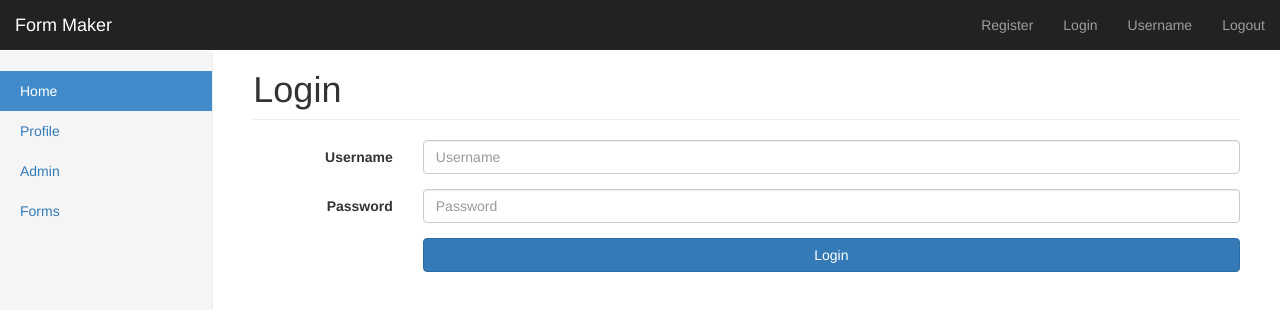
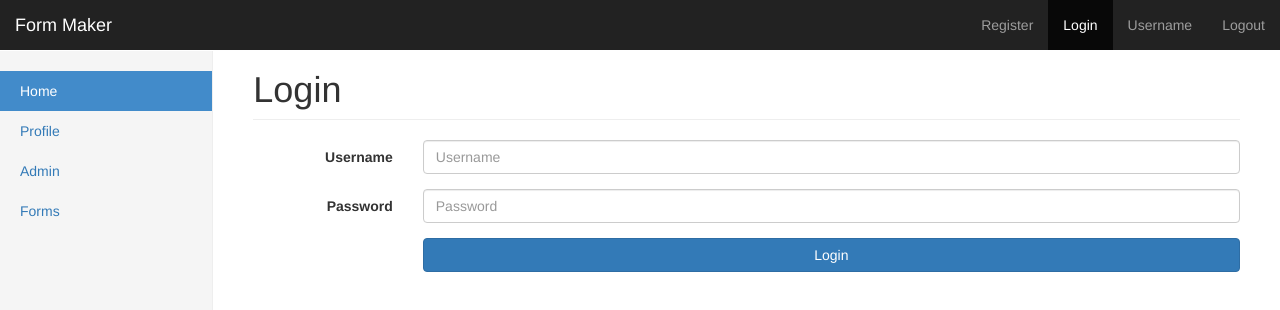
Before and after one commit to janhavi13/WebDevSpring2016, a website: page public/assignment/login.html in a window 1280 px wide. Drawn offline with nearby package versions, Linux system fonts and the light colour scheme.

Commit message:
active class added

```diff
--- a/public/assignment/login.html
+++ b/public/assignment/login.html
@@ -38,7 +38,7 @@
         <div id="navbar" class="navbar-collapse collapse">
             <ul class="nav navbar-nav navbar-right">
                 <li><a href="register.html">Register</a></li>
-                <li><a href="login.html">Login</a></li>
+                <li class="active"><a href="login.html">Login</a></li>
                 <li><a href="profile.html">Username</a></li>
                 <li><a href="login.html">Logout</a></li>
             </ul>
```
Also changed, not shown: public/assignment/register.html (+1 -1 lines).
